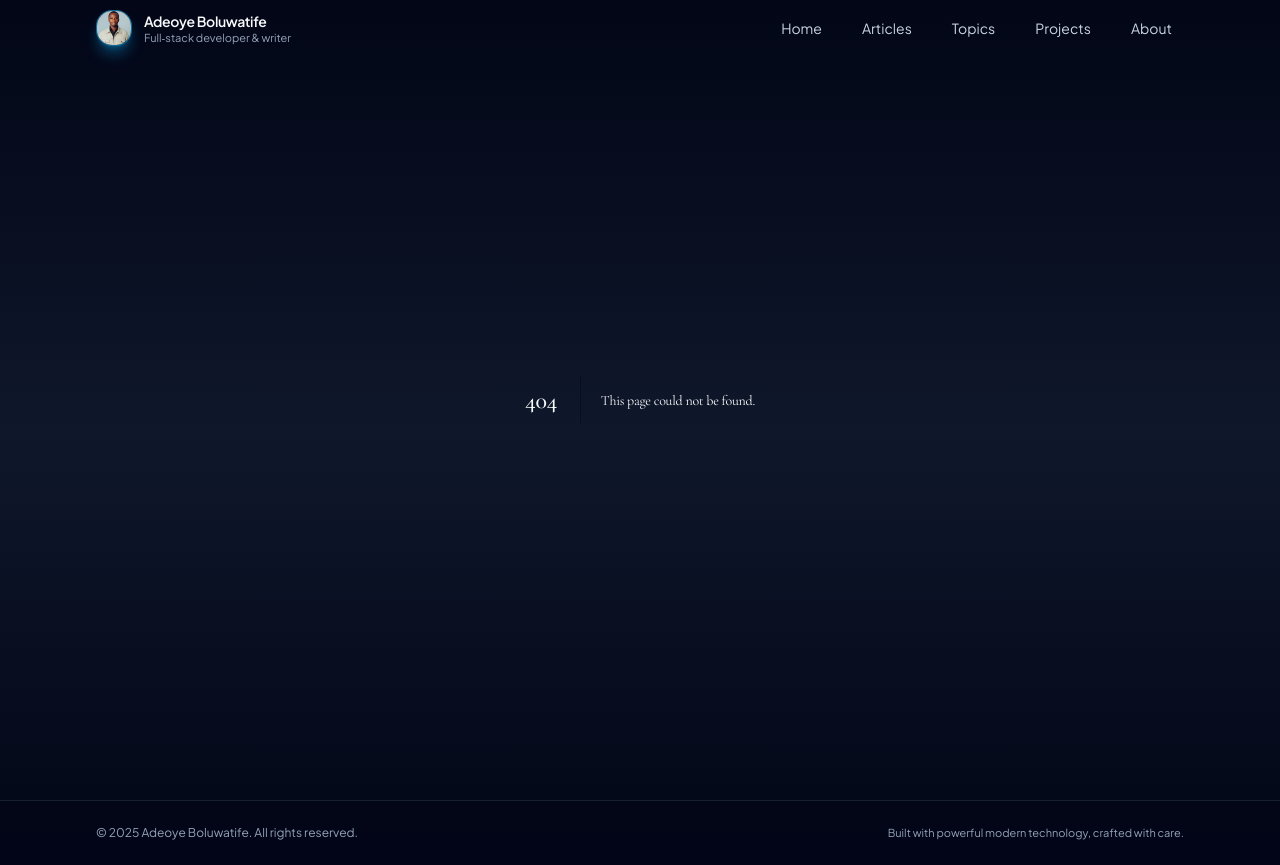
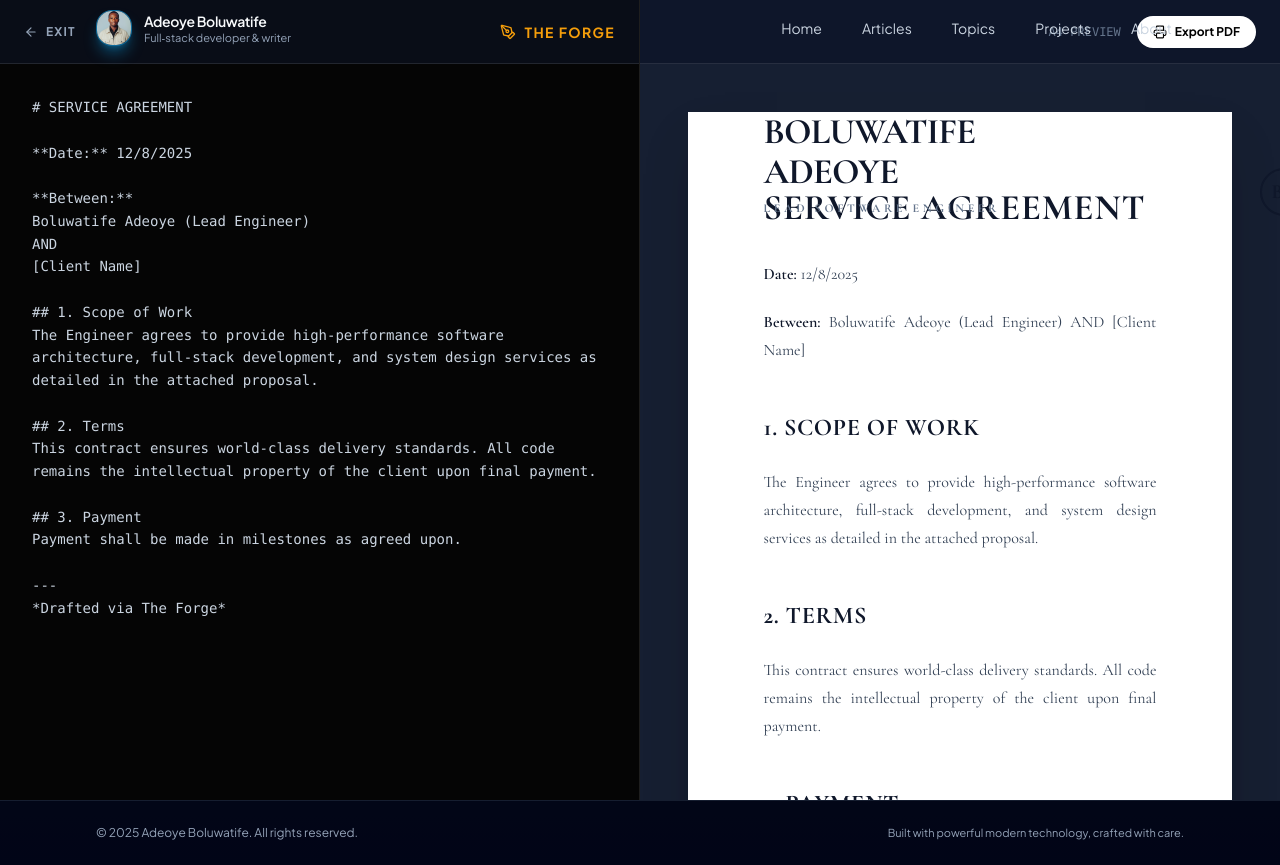
Before and after one commit to boluadeoye/world-class-blog-frontend, a Next.js app: page /tools/pdf in a window 1280 px wide. Before the commit this address had no page. Built offline with nearby package versions, Linux system fonts and the light colour scheme.

Commit message:
Feat: Add 'The Forge' Markdown to PDF contract generator

```diff
--- a/src/app/globals.css
+++ b/src/app/globals.css
@@ -115,3 +115,27 @@ header {
   backdrop-filter: none !important;
   border-bottom: none !important;
 }
+
+/* === PRINT STYLES === */
+@media print {
+  body * {
+    visibility: hidden;
+  }
+  /* Only show the printable area */
+  #printable-content, #printable-content * {
+    visibility: visible;
+  }
+  /* Reset background colors for printing */
+  body {
+    background: white;
+    color: black;
+  }
+  /* Hide scrollbars and UI */
+  ::-webkit-scrollbar {
+    display: none;
+  }
+  @page {
+    size: auto;
+    margin: 0mm;
+  }
+}
--- /dev/null
+++ b/src/app/tools/pdf/page.js
@@ -0,0 +1,130 @@
+"use client";
+import { useState, useRef } from "react";
+import ReactMarkdown from "react-markdown";
+import { useReactToPrint } from "react-to-print";
+import { Printer, FileText, PenTool, ArrowLeft } from "lucide-react";
+import Link from "next/link";
+
+export default function ContractForge() {
+  const [content, setContent] = useState(`# SERVICE AGREEMENT
+
+**Date:** ${new Date().toLocaleDateString()}
+
+**Between:**
+Boluwatife Adeoye (Lead Engineer)
+AND
+[Client Name]
+
+## 1. Scope of Work
+The Engineer agrees to provide high-performance software architecture, full-stack development, and system design services as detailed in the attached proposal.
+
+## 2. Terms
+This contract ensures world-class delivery standards. All code remains the intellectual property of the client upon final payment.
+
+## 3. Payment
+Payment shall be made in milestones as agreed upon.
+
+---
+*Drafted via The Forge*`);
+
+  const componentRef = useRef();
+
+  const handlePrint = useReactToPrint({
+    content: () => componentRef.current,
+    documentTitle: `Contract_Boluwatife_${new Date().toISOString().split('T')[0]}`,
+  });
+
+  return (
+    <main className="min-h-screen bg-[#050505] text-white flex flex-col md:flex-row overflow-hidden font-sans">
+
+      {/* === LEFT: THE EDITOR (Dark Mode) === */}
+      <div className="w-full md:w-1/2 h-screen flex flex-col border-r border-white/10">
+
+        {/* Toolbar */}
+        <div className="h-16 border-b border-white/10 flex items-center justify-between px-6 bg-slate-900/50">
+          <Link href="/" className="flex items-center gap-2 text-slate-400 hover:text-white transition-colors text-xs font-bold uppercase tracking-widest">
+            <ArrowLeft size={14} /> Exit
+          </Link>
+          <div className="flex items-center gap-2 text-amber-500 font-bold text-sm uppercase tracking-widest">
+            <PenTool size={16} /> The Forge
+          </div>
+        </div>
+
+        {/* Text Area */}
+        <textarea
+          value={content}
+          onChange={(e) => setContent(e.target.value)}
+          className="flex-1 bg-[#050505] text-slate-300 p-8 resize-none focus:outline-none font-mono text-sm leading-relaxed custom-scrollbar"
+          placeholder="# Start typing your contract..."
+          spellCheck={false}
+        />
+      </div>
+
+      {/* === RIGHT: THE PREVIEW (Paper Mode) === */}
+      <div className="w-full md:w-1/2 h-screen bg-slate-900 flex flex-col relative">
+
+        {/* Print Toolbar */}
+        <div className="h-16 border-b border-white/10 flex items-center justify-end px-6 bg-slate-900/50 gap-4">
+          <span className="text-xs text-slate-500 font-mono">A4 PREVIEW</span>
+          <button
+            onClick={handlePrint}
+            className="flex items-center gap-2 px-4 py-2 bg-white text-black rounded-full font-bold text-xs hover:bg-amber-400 transition-colors"
+          >
+            <Printer size={14} /> Export PDF
+          </button>
+        </div>
+
+        {/* The Paper Canvas (Scrollable) */}
+        <div className="flex-1 overflow-y-auto p-8 md:p-12 bg-slate-800/50 flex justify-center">
+
+          {/* === THE A4 DOCUMENT === */}
+          <div
+            ref={componentRef}
+            className="bg-white text-slate-900 w-[210mm] min-h-[297mm] p-[20mm] shadow-2xl relative flex flex-col justify-between"
+            style={{ fontFamily: 'var(--font-serif)' }} // Uses Cormorant Garamond
+          >
+
+            {/* 1. HEADER */}
+            <header className="border-b-2 border-slate-900 pb-6 mb-8 flex justify-between items-end">
+              <div>
+                <h1 className="text-4xl font-bold tracking-tight uppercase">Boluwatife<br/>Adeoye</h1>
+                <p className="text-xs font-bold tracking-[0.3em] uppercase mt-2 text-slate-500">Lead Software Engineer</p>
+              </div>
+              <div className="w-12 h-12 border-2 border-slate-900 rounded-full flex items-center justify-center font-bold text-xl tracking-tighter">
+                BA
+              </div>
+            </header>
+
+            {/* 2. CONTENT BODY */}
+            <div className="flex-1 prose prose-slate max-w-none prose-p:text-justify prose-headings:font-serif prose-headings:uppercase prose-headings:tracking-wide prose-li:marker:text-slate-900">
+              <ReactMarkdown>{content}</ReactMarkdown>
+            </div>
+
+            {/* 3. FOOTER & SIGNATURE */}
+            <footer className="mt-12 pt-8 border-t border-slate-200 flex justify-between items-end">
+
+              {/* Signature Block */}
+              <div className="flex flex-col gap-2">
+                {/* Simulated Signature Font */}
+                <div className="font-serif italic text-3xl text-slate-800 transform -rotate-2">
+                  Boluwatife Adeoye
+                </div>
+                <div className="h-px w-48 bg-slate-900"></div>
+                <p className="text-[10px] uppercase tracking-widest font-bold text-slate-500">Authorized Signature</p>
+              </div>
+
+              {/* Branding */}
+              <div className="text-right">
+                <p className="text-sm font-bold text-slate-900">boluadeoye.com.ng</p>
+                <p className="text-[10px] text-slate-500 uppercase tracking-wider">Engineering & Strategy</p>
+              </div>
+
+            </footer>
+
+          </div>
+        </div>
+      </div>
+
+    </main>
+  );
+}
```
